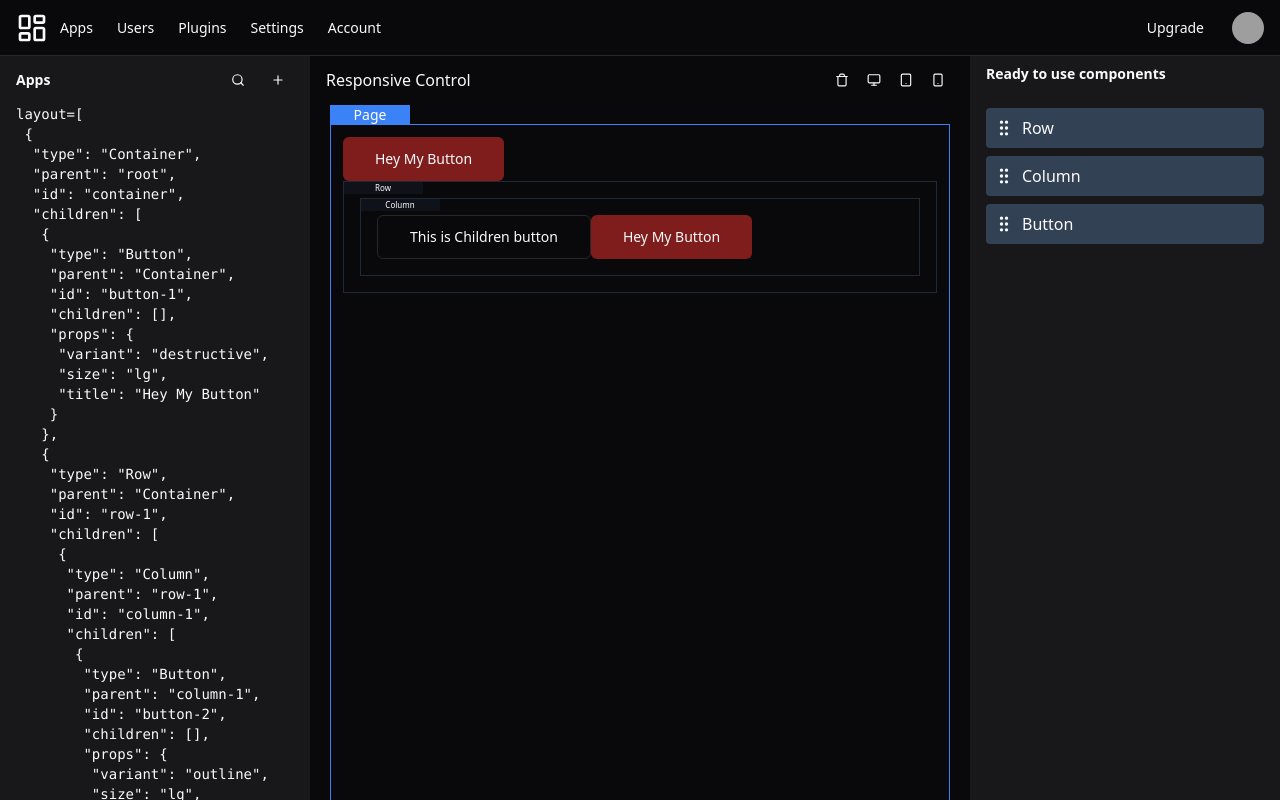
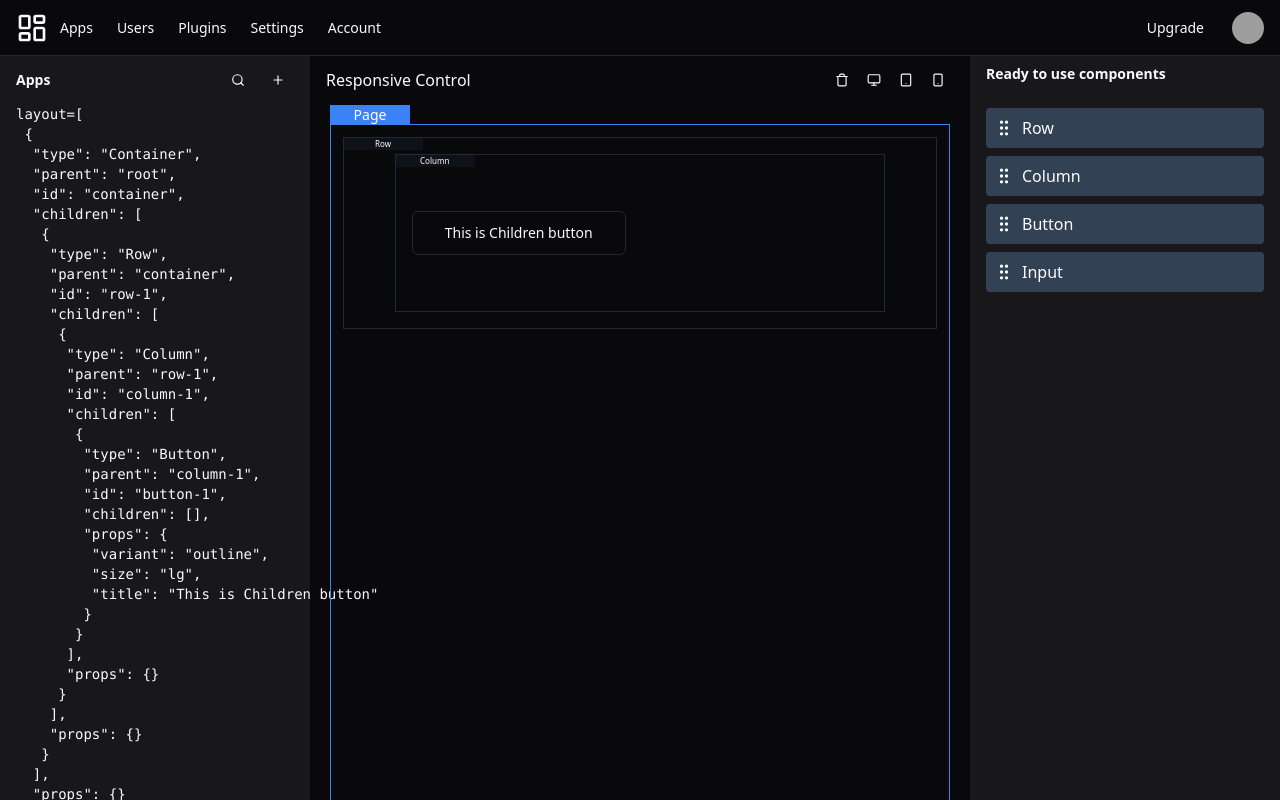
Before and after one commit to ahmetizgi84/low-code-with-dnd, a React (Vite) app: page /builder/portal/apps in a window 1280 px wide. Shown: the top 800 px of the page. Built offline with nearby package versions, Linux system fonts and the light colour scheme; grey boxes are pictures that could not be loaded.

Commit message:
refactor: dynamic-rendering.service -> DroppableItem -> DropZone

```diff
--- a/src/common/constants.ts
+++ b/src/common/constants.ts
@@ -3,11 +3,32 @@ import { Button } from "@/components/editor/button";
 import { Container } from "@/components/editor/container";
 import { Row } from "@/components/editor/row";
 import { Column } from "@/components/editor/column";
+import { IComponentItems } from "./types";
+import { Input } from "@/components/ui/input";
 
-export const Components = {
-  Container,
-  Row,
-  Column,
-  Button,
-  div: "div",
+export const Components: IComponentItems = {
+  Container: {
+    component: Container,
+    isDroppable: true,
+  },
+  Row: {
+    component: Row,
+    isDroppable: true,
+  },
+  Column: {
+    component: Column,
+    isDroppable: true,
+  },
+  Button: {
+    component: Button,
+    isDroppable: false,
+  },
+  Input: {
+    component: Input,
+    isDroppable: false,
+  },
+  div: {
+    component: "div",
+    isDroppable: true,
+  },
 };
--- a/src/common/dynamic-rendering.service.tsx
+++ b/src/common/dynamic-rendering.service.tsx
@@ -2,6 +2,8 @@ import React from "react";
 
 import { IComponent } from "@/common/types";
 import { Components } from "@/common/constants";
+import { DroppableItem } from "@/components/droppable-item";
+import { DropZone } from "@/components/drop-zone";
 // import { useInteractive } from "@/hooks/useInteractive";
 
 export function createPage(layout: IComponent): React.ReactNode {
@@ -17,18 +19,26 @@ export function createPage(layout: IComponent): React.ReactNode {
   function createComponent(component: IComponent): React.ReactNode {
     const { type, id, props, children } = component;
 
+    const componentToCreate = Components[type].component;
+
     const element = React.createElement(
-      Components[type] as any,
-      // ForwardedComponent as any,
+      componentToCreate,
       {
         ...props,
         id,
         key: id,
       },
+      <DropZone id={id} type={type} />,
       Array.isArray(children) ? children.map(renderer) : renderer(children ?? null)
     );
 
-    return element;
+    return (
+      <DroppableItem key={id} id={id} type={type}>
+        {element}
+      </DroppableItem>
+    );
+
+    // return element;
   }
 
   return renderer(layout);
--- a/src/common/helpers.ts
+++ b/src/common/helpers.ts
@@ -1,42 +1,26 @@
-import uniqid from "uniqid";
 import { IComponent } from "./types";
 
-export const handleMoveSidebarComponentIntoLayout = (layout: IComponent, newItem: IComponent, dropZoneId: string) => {
-  const { data, type } = layout;
-  const { items } = data;
+export const findParentById = (layout: IComponent[], targetId: string): string | null => {
+  for (const child of layout) {
+    const { parent, id, children } = child;
+    if (id == targetId) return parent;
+    return findParentById(children, targetId);
+  }
+  return null;
+};
 
-  let newLayoutStructure: IComponent;
-
-  if (type == "Container" && items?.length == 1 && newItem.type == "Column") {
-    newLayoutStructure = {
-      type,
-      data: {
-        id: data.id,
-        items: [
-          {
-            type: "DropZone",
-            data: {
-              id: `dropZone-${uniqid()}`,
-            },
-          },
-          newItem,
-          {
-            type: "DropZone",
-            data: {
-              id: `dropZone-${uniqid()}`,
-            },
-          },
-        ],
-      },
-    };
-
-    return newLayoutStructure;
+export const findParentObjectById = (layout: IComponent[], targetId: string): IComponent => {
+  for (const child of layout) {
+    const { id, children } = child;
+    if (id == targetId) return child;
+    return findParentObjectById(children, targetId);
   }
 
-  console.log("dropZoneId: ", dropZoneId);
-  console.log("layout: ", layout);
-  console.log("newItem: ", newItem);
-  console.log("items: ", items);
-
-  return layout;
+  return {
+    type: "Container",
+    id: "dummy-container",
+    parent: "dummy-root",
+    props: {},
+    children: [],
+  };
 };
--- a/src/common/mock.data.ts
+++ b/src/common/mock.data.ts
@@ -1,16 +1,46 @@
 import uniqid from "uniqid";
 import { ComponentTypes, IComponent } from "./types";
 
-// export const mockLayout: IComponent[] = [
-//   {
-//     type: "Container",
-//     parent: "root",
-//     id: "container",
-//     children: [],
-//     props: {},
-//   },
-// ];
+export const mockLayout: IComponent[] = [
+  {
+    type: "Container",
+    parent: "root",
+    id: "container",
+    children: [
+      {
+        type: "Row",
+        parent: "container",
+        id: `row-1`,
+        children: [
+          {
+            type: "Column",
+            parent: "row-1",
+            id: `column-1`,
+            children: [
+              {
+                type: "Button",
+                parent: "column-1",
+                // id: `button-${uniqid()}`,
+                id: `button-1`,
+                children: [],
+                props: {
+                  variant: "outline",
+                  size: "lg",
+                  title: "This is Children button",
+                },
+              },
+            ],
+            props: {},
+          },
+        ],
+        props: {},
+      },
+    ],
+    props: {},
+  },
+];
 
+/*
 export const mockLayout: IComponent[] = [
   {
     type: "Container",
@@ -66,9 +96,7 @@ export const mockLayout: IComponent[] = [
                 },
               },
             ],
-            props: {
-              is_droppable: true,
-            },
+            props: {},
           },
         ],
         props: {},
@@ -77,8 +105,43 @@ export const mockLayout: IComponent[] = [
     props: {},
   },
 ];
+*/
 
-export const mockComponents: ComponentTypes[] = ["Row", "Column", "Button"];
+export const acceptedComponents: ComponentTypes[] = ["Row", "Column", "Button", "Input"];
+export const mockComponents: IComponent[] = [
+  {
+    type: "Row",
+    parent: "",
+    id: `row-${uniqid()}`,
+    children: [],
+    props: {},
+  },
+  {
+    type: "Column",
+    parent: "",
+    id: `column-${uniqid()}`,
+    children: [],
+    props: {},
+  },
+  {
+    type: "Button",
+    parent: "",
+    id: `button-${uniqid()}`,
+    children: [],
+    props: {
+      variant: "destructive",
+      size: "lg",
+      title: "Hello Button",
+    },
+  },
+  {
+    type: "Input",
+    parent: "",
+    id: `input-${uniqid()}`,
+    children: [],
+    props: {},
+  },
+];
 
 export const defaultMockLayout: IComponent[] = [
   {
--- a/src/common/types.ts
+++ b/src/common/types.ts
@@ -1,18 +1,18 @@
 export interface IDndContextState {
   layout: IComponent[];
-  components: ComponentTypes[];
+  components: IComponent[];
 }
 
 export interface IDndContextType {
   state: IDndContextState;
   setLayout: (p: IComponent[]) => void;
   setComponents: (params: IComponent[]) => void;
-  handleDrop: (item: IComponent, parentType: ComponentTypes, id: string) => void;
+  handleDrop: (item: IComponent, id: string) => void;
 }
 
 // dynamic render interfaces
 
-export type ComponentTypes = "Button" | "Container" | "Row" | "Column";
+export type ComponentTypes = "Button" | "Input" | "Container" | "Row" | "Column";
 
 export interface IComponent {
   type: ComponentTypes;
@@ -24,15 +24,13 @@ export interface IComponent {
   };
 }
 
-// export interface IComponent {
-//   type: ComponentList;
-//   data: {
-//     id: string;
-//     embeddedView?: IComponent;
-//     children?: IComponent | string;
-//     items?: Array<IComponent>;
-//     [key: string]: unknown;
-//   };
-// }
+interface IComponentItem {
+  component: any;
+  isDroppable: boolean;
+}
 
-export const AcceptedComponentList: ComponentTypes[] = ["Button", "Column", "Container", "Row"];
+export interface IComponentItems {
+  [name: string]: IComponentItem;
+}
+
+export const AcceptedComponentList: ComponentTypes[] = ["Button", "Input", "Column", "Container", "Row"];
--- a/src/components/canvas.tsx
+++ b/src/components/canvas.tsx
@@ -1,10 +1,10 @@
 import { useDndContext } from "@/context/DndContext";
-import { useDropComponent } from "@/hooks/useDropComponent";
+// import { useDropComponent } from "@/hooks/useDropComponent";
 import cn from "classnames";
 import { createPage } from "@/common";
 
 function Canvas() {
-  const { drop, isActive } = useDropComponent("Container");
+  // const { drop, isActive } = useDropComponent("Container");
   const { state } = useDndContext();
 
   const { layout } = state;
@@ -12,10 +12,10 @@ function Canvas() {
   return (
     <div className="flex flex-1 flex-col">
       <div
-        ref={drop}
+        // ref={drop}
         className={cn(
-          "__PAGE__ flex-auto p-3 m-5 border border-blue-500 relative after:content-['Page'] after:bg-blue-500 after:absolute after:w-20 after:h-5 after:text-center after:-top-5 after:-left-[1px] after:text-white after:text-sm",
-          { active: isActive }
+          "__PAGE__ flex-auto p-3 m-5 border border-blue-500 relative after:content-['Page'] after:bg-blue-500 after:absolute after:w-20 after:h-5 after:text-center after:-top-5 after:-left-[1px] after:text-white after:text-sm"
+          // { active: isActive }
         )}
       >
         {layout.map((component) => createPage(component))}
--- a/src/components/draggable-item.tsx
+++ b/src/components/draggable-item.tsx
@@ -1,11 +1,11 @@
 import { useDrag } from "react-dnd";
 import { GripVertical } from "lucide-react";
-import { ComponentTypes } from "@/common/types";
+import { IComponent } from "@/common/types";
 
-const DraggableItem = ({ componentType }: { componentType: ComponentTypes }) => {
+const DraggableItem = ({ component }: { component: IComponent }) => {
   const [{ opacity }, drag] = useDrag({
-    type: componentType,
-    item: { type: componentType },
+    type: component.type,
+    item: { ...component },
     collect: (monitor) => ({
       opacity: monitor.isDragging() ? 0.4 : 1,
     }),
@@ -20,7 +20,7 @@ const DraggableItem = ({ componentType }: { componentType: ComponentTypes }) =>
   return (
     <div {...boxProps}>
       <GripVertical size={20} className="mr-2" />
-      <span>{componentType}</span>
+      <span>{component.type}</span>
     </div>
   );
 };
--- a/src/components/drop-zone.tsx
+++ b/src/components/drop-zone.tsx
@@ -1,90 +1,18 @@
 import type { FC } from "react";
 import classNames from "classnames";
-import { useDrop } from "react-dnd";
 
-import { useDndContext } from "@/context/DndContext";
-import { AcceptedComponentList, IComponent } from "@/common/types";
+import { ComponentTypes } from "@/common/types";
+import { useDropComponent } from "@/hooks/useDropComponent";
 
 type TDropZone = {
   id: string;
+  type: ComponentTypes;
   className?: string;
 };
 
-const DropZone: FC<TDropZone> = ({ className, id, ...rest }) => {
-  const { handleDrop } = useDndContext();
+const DropZone: FC<TDropZone> = ({ className, type, id, ...rest }) => {
+  const { drop, isActive } = useDropComponent(id);
 
-  const [{ isOver, canDrop }, drop] = useDrop({
-    // Required. A string, a symbol, or an array of either.
-    // This drop target will only react to the items produced by the drag sources of the specified type or types.
-    // accept: ACCEPTS,
-    accept: AcceptedComponentList,
-
-    // Optional. Called when a compatible item is dropped on the target.
-    drop: (item: IComponent) => {
-      handleDrop(item, "Container", id);
-    },
-
-    // Optional. Use it to specify whether the drop target is able to accept the item.
-
-    /*
-    canDrop: (item: IComponent, _) => {
-      const dropZonePath = data.path;
-      const splitDropZonePath = dropZonePath.split("-");
-      const itemPath = item.path;
-
-      // sidebar items can always be dropped anywhere
-      if (!itemPath) {
-        // if (data.childrenCount >= 3) {
-        //  return false;
-        // }
-        return true;
-      }
-
-      const splitItemPath = itemPath.split("-");
-
-      // limit columns when dragging from one row to another row
-      const dropZonePathRowIndex = splitDropZonePath[0];
-      const itemPathRowIndex = splitItemPath[0];
-      const diffRow = dropZonePathRowIndex !== itemPathRowIndex;
-      if (diffRow && splitDropZonePath.length === 2 && data.childrenCount >= 3) {
-        return false;
-      }
-
-      // Invalid (Can't drop a parent element (row) into a child (column))
-      const parentDropInChild = splitItemPath.length < splitDropZonePath.length;
-      if (parentDropInChild) return false;
-
-      // Current item can't possible move to it's own location
-      if (itemPath === dropZonePath) return false;
-
-      // Current area
-      if (splitItemPath.length === splitDropZonePath.length) {
-        const pathToItem = splitItemPath.slice(0, -1).join("-");
-        const currentItemIndex = Number(splitItemPath.slice(-1)[0]);
-
-        const pathToDropZone = splitDropZonePath.slice(0, -1).join("-");
-        const currentDropZoneIndex = Number(splitDropZonePath.slice(-1)[0]);
-
-        if (pathToItem === pathToDropZone) {
-          const nextDropZoneIndex = currentItemIndex + 1;
-          if (nextDropZoneIndex === currentDropZoneIndex) return false;
-        }
-      }
-
-      return true;
-    },
-    */
-
-    // Optional. The collecting function. It should return a plain object of the props to return for injection into your component.
-    // It receives two parameters, monitor and props.
-    collect: (monitor) => ({
-      isOver: monitor.isOver(),
-      canDrop: monitor.canDrop(),
-    }),
-  });
-
-  const isActive = isOver && canDrop;
-
-  return <div className={classNames("h-10 transition-all", { active: isActive }, className)} ref={drop} {...rest} />;
+  return <div className={classNames("transition-all", { active: isActive }, className)} ref={drop} {...rest} />;
 };
 export { DropZone };
--- /dev/null
+++ b/src/components/droppable-item.tsx
@@ -0,0 +1,50 @@
+import type { FC, ReactNode } from "react";
+
+import { ComponentTypes } from "@/common/types";
+import { DropZone } from "./drop-zone";
+
+type TDropZone = {
+  id: string;
+  type: ComponentTypes;
+  children: ReactNode;
+  className?: string;
+};
+
+const DroppableItem: FC<TDropZone> = ({ id, children, type }) => {
+  switch (type) {
+    case "Container":
+      return (
+        <>
+          {/* <DropZone id={id} className="h-10" /> */}
+          {children}
+          {/* <DropZone id={id} className="h-10" /> */}
+        </>
+      );
+    case "Row":
+      return (
+        <>
+          {/* <DropZone id={id} type={type} className="h-10" /> */}
+          {children}
+          <DropZone id={id} type={type} className="h-10" />
+        </>
+      );
+    case "Column":
+      return (
+        <>
+          <DropZone id={id} type={type} className="w-10 h-auto" />
+          {children}
+          <DropZone id={id} type={type} className="w-10 h-auto" />
+        </>
+      );
+
+    default:
+      return (
+        <>
+          <DropZone id={id} type={type} className="h-10" />
+          {children}
+          <DropZone id={id} type={type} className="h-10" />
+        </>
+      );
+  }
+};
+export { DroppableItem };
--- a/src/components/side-bar.tsx
+++ b/src/components/side-bar.tsx
@@ -11,8 +11,8 @@ function SideBar() {
           <p className="text-sm font-semibold">Ready to use components</p>
 
           <div className="mt-4 flex flex-col space-y-2">
-            {Object.values(components).map((componentType) => (
-              <DraggableItem key={componentType} componentType={componentType} />
+            {Object.values(components).map((component) => (
+              <DraggableItem key={component.id} component={component} />
             ))}
           </div>
         </div>
--- a/src/context/DndContext.tsx
+++ b/src/context/DndContext.tsx
@@ -1,8 +1,8 @@
 import { createContext, useContext, ReactNode, useReducer, useCallback } from "react";
 
-// import { handleMoveSidebarComponentIntoLayout } from "@/common/helpers";
-import { IDndContextState, IDndContextType, IComponent, ComponentTypes } from "@/common/types";
+import { IDndContextState, IDndContextType, IComponent } from "@/common/types";
 import mockLayout, { mockComponents } from "@/common/mock.data";
+import { findParentById, findParentObjectById } from "@/common/helpers";
 
 const initialState: IDndContextState = {
   layout: mockLayout,
@@ -39,17 +39,31 @@ function DndProvider({ children }: { children: ReactNode }) {
   }, []);
 
   const handleDrop = useCallback(
-    (newItem: IComponent, parentType: ComponentTypes, id: string) => {
-      console.log("dropped item: ", newItem);
-      console.log("parentType: ", parentType);
-      console.log("id: ", id);
+    (droppedItem: IComponent, id: string) => {
+      if (id == "container") {
+        const { children } = layout[0];
+        children.push(droppedItem);
+        setLayout(layout);
+        return;
+      }
 
-      const { children } = layout[0];
-      children.push(newItem);
-      setLayout(layout);
+      let newItem: IComponent;
+      // const parentObj = findParentById(layout, id);
+      const parentId = findParentById(layout, id);
+      if (parentId) {
+        let parentObject = findParentObjectById(layout, parentId);
 
-      // const newLayout = handleMoveSidebarComponentIntoLayout(layout, newItem, dropZoneId);
-      // setLayout(newLayout);
+        newItem = {
+          type: droppedItem.type,
+          id: droppedItem.id,
+          parent: parentObject.id,
+          props: droppedItem.props,
+          children: droppedItem.children,
+        };
+
+        parentObject.children.push(newItem);
+        setLayout(layout);
+      }
     },
     [layout]
   );
--- a/src/hooks/useDropComponent.ts
+++ b/src/hooks/useDropComponent.ts
@@ -1,15 +1,13 @@
-import uniqid from "uniqid";
-
-import { mockComponents } from "@/common/mock.data";
-import { ComponentTypes, IComponent } from "@/common/types";
+import { acceptedComponents } from "@/common/mock.data";
 import { useDndContext } from "@/context/DndContext";
 import { useDrop, DropTargetMonitor } from "react-dnd";
 
-export const useDropComponent = (parent: ComponentTypes, canDrop: boolean = true) => {
+export const useDropComponent = (id: string, canDrop: boolean = true) => {
   const { handleDrop } = useDndContext();
+
   //
   const [{ isOver }, drop] = useDrop({
-    accept: mockComponents,
+    accept: acceptedComponents,
     collect: (monitor) => ({
       isOver: monitor.isOver(),
       canDrop: monitor.canDrop(),
@@ -19,23 +17,12 @@ export const useDropComponent = (parent: ComponentTypes, canDrop: boolean = true
         return;
       }
 
-      if (parent == "Container") {
-        const newComponent: IComponent = {
-          type: item.type,
-          parent,
-          id: `${item.type}-${uniqid()}`,
-          children: [],
-          props: {},
-        };
-        handleDrop(newComponent, parent, "container");
-      }
-
-      // Rest...
+      handleDrop(item, id);
     },
     canDrop: () => canDrop,
   });
 
-  const isActive = isOver && canDrop ? "bg-red-500" : undefined;
+  const isActive = isOver && canDrop ? "bg-red-100" : undefined;
 
   return { drop, isActive };
 };
```
